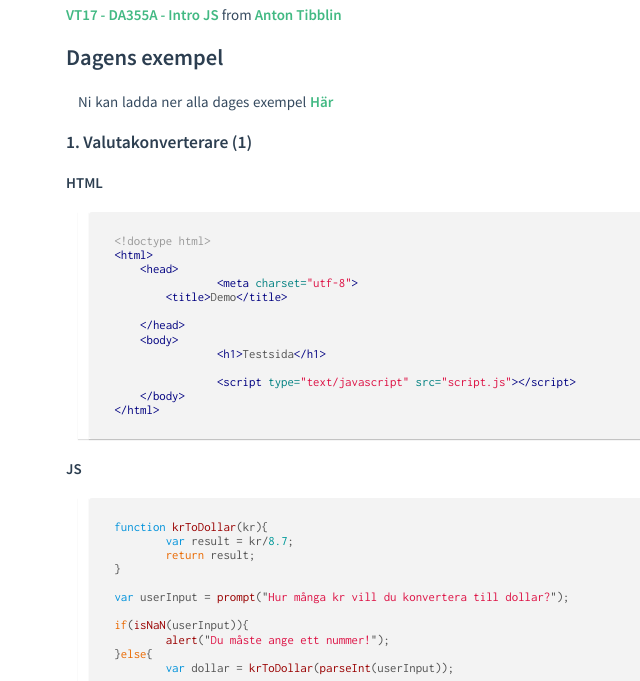
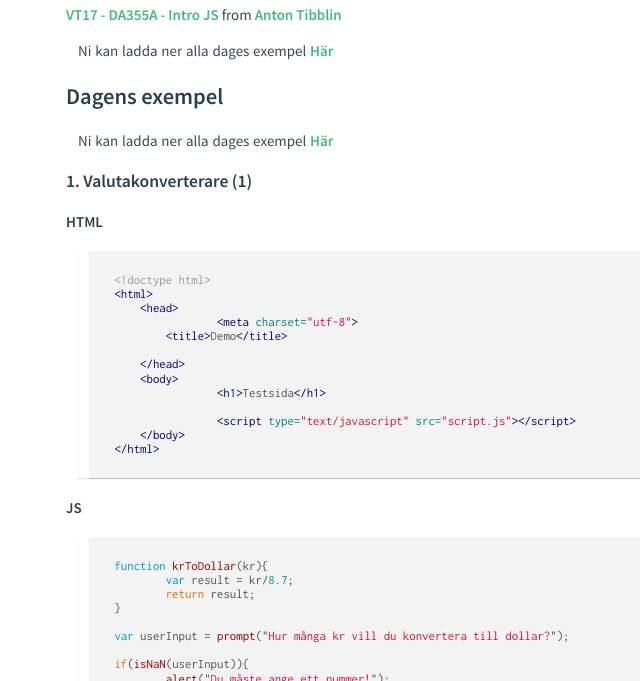
Before and after one commit to mau-dvmt/mah-dv.github.io, a Jekyll site: the page built from courses/da344a-da355a/lectures/le7.md, in a window 1280 px wide and 900 px high, scrolled down 434 px, cut to the strip 219-900 px from the top of the window. Shown: the whole strip, without its empty margins (249-889 px from the left). Built offline with Jekyll 4.4.1, drawn with Linux system fonts in a browser that asks for light colours.

Commit message:
Added PDF and ZIP examples for lecture 7

```diff
--- a/courses/da344a-da355a/lectures/le7.md
+++ b/courses/da344a-da355a/lectures/le7.md
@@ -6,6 +6,8 @@ code: "da344a-da355a"
 # Introduktion JS
 
 <iframe src="//www.slideshare.net/slideshow/embed_code/key/6vP4KVSm9iQDjU" width="595" height="485" frameborder="0" marginwidth="0" marginheight="0" scrolling="no" style="border:1px solid #CCC; border-width:1px; margin-bottom:5px; max-width: 100%;" allowfullscreen> </iframe> <div style="margin-bottom:5px"> <strong> <a href="//www.slideshare.net/AntonTibblin/vt17-da355a-intro-js" title="VT17 - DA355A - Intro JS" target="_blank">VT17 - DA355A - Intro JS</a> </strong> from <strong><a target="_blank" href="//www.slideshare.net/AntonTibblin">Anton Tibblin</a></strong> </div>
+
+Ni kan ladda ner alla dages exempel [Här](7.pdf)
 
 ## Dagens exempel
 
```
Also changed, not shown: 1 other file.
